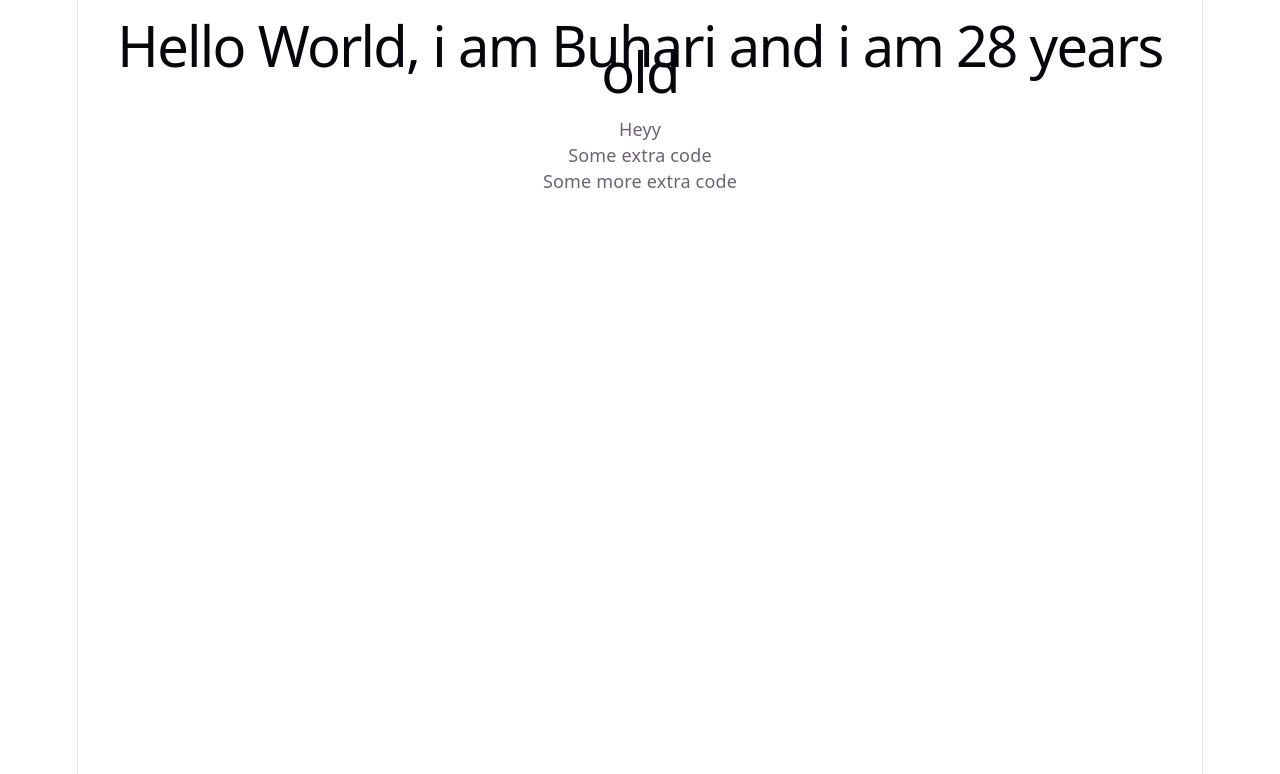
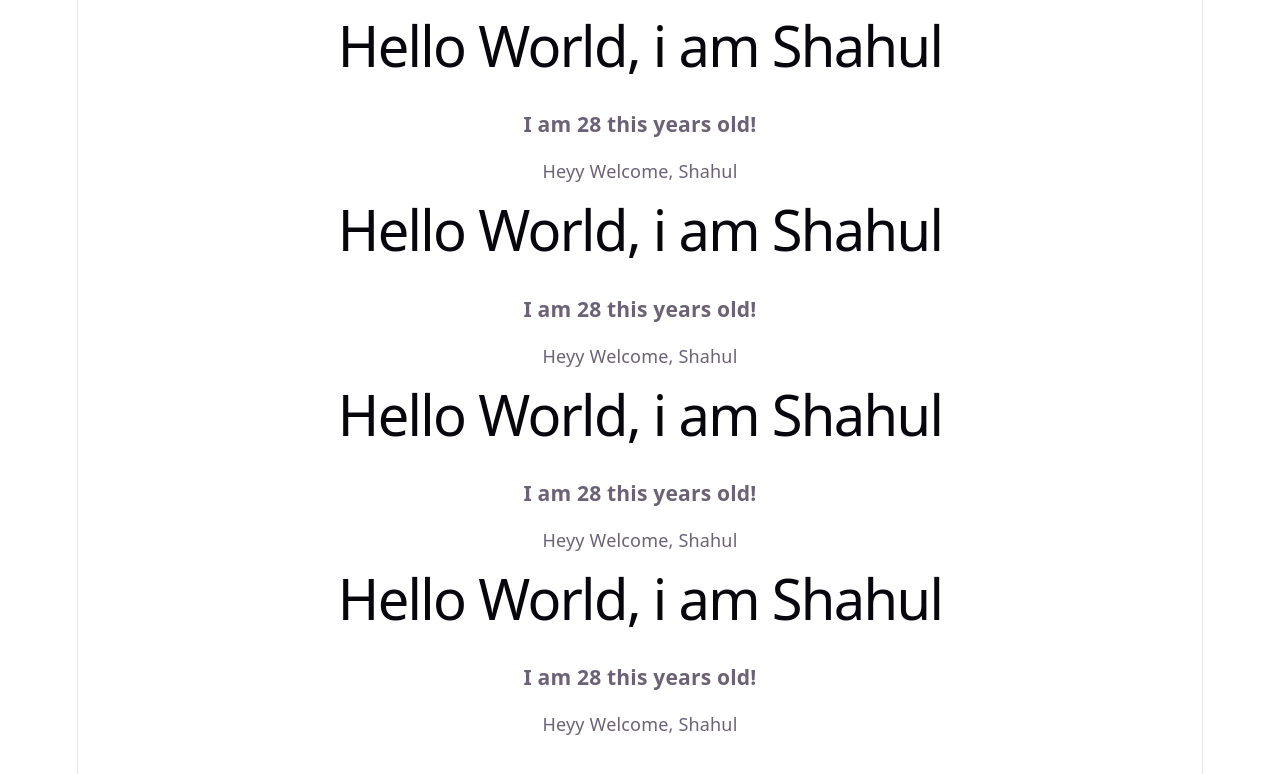
Before and after one commit to tufgeppws/react-course-app, a React (Vite) app: page / in a window 1280 px wide. Shown: the top 774 px of the page. Built offline with nearby package versions, Linux system fonts and the light colour scheme.

Commit message:
Added Greeting Component and used in APP

```diff
--- a/src/App.jsx
+++ b/src/App.jsx
@@ -1,20 +1,27 @@
 import './App.css'
 
-function App() {
-  const name = getName()
+function Greeting(){
+  const name = "Shahul"
   const age = 28
   return (
-    <div>
-      <h1>Hello World, i am {name} and i am {age} years old</h1>
-      <p>Heyy</p>
-      <p>Some extra code</p>
-      <p>Some more extra code</p>
-    </div>
+    <>
+      <h1>Hello World, i am {name}</h1>
+      <h3>I am {age} this years old!</h3>
+      <p>Heyy Welcome, {name}</p>
+    </>
   )
 }
 
-function getName(){
-  return "Buhari";
+function App() {
+
+  return (
+    <>
+      <Greeting />
+      <Greeting />
+      <Greeting />
+      <Greeting />
+    </>
+  )
 }
 
 // COMPONENT = Function that returns JSX
```
